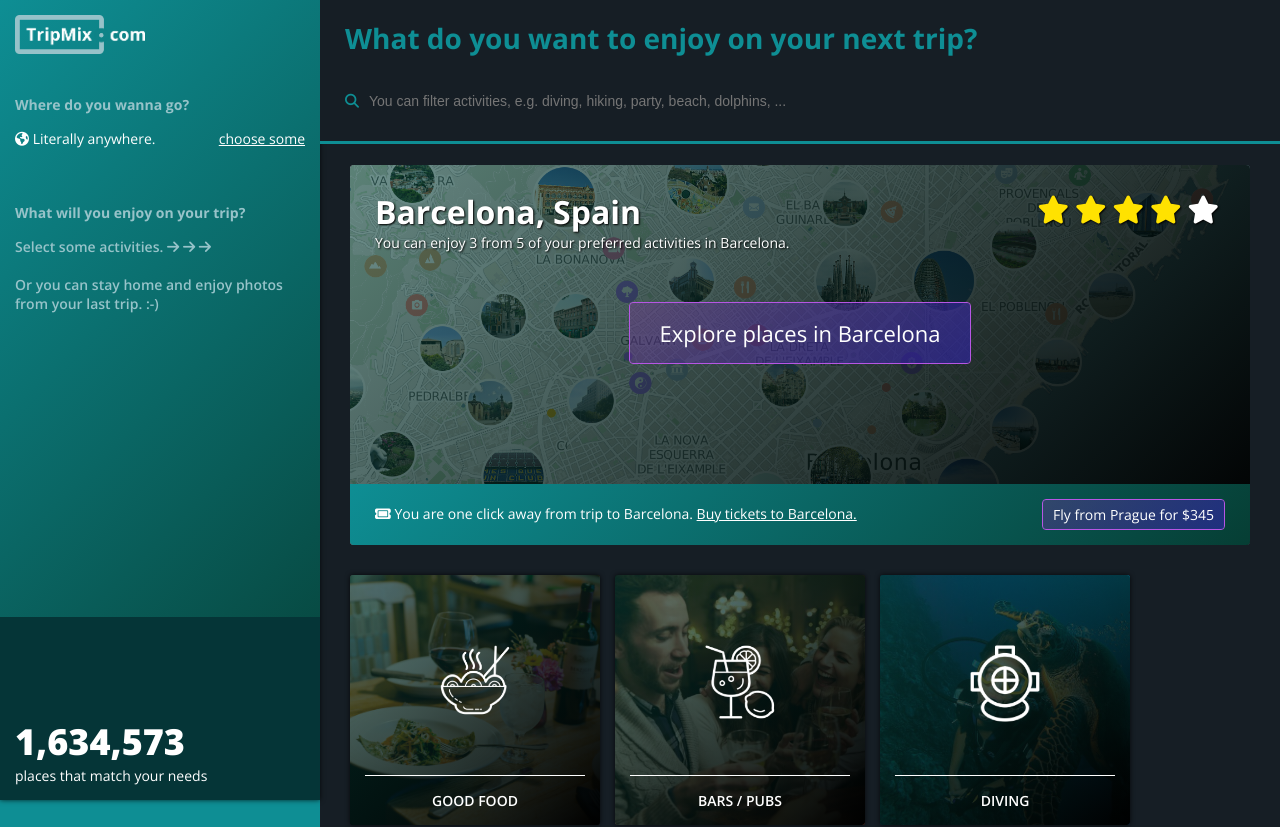
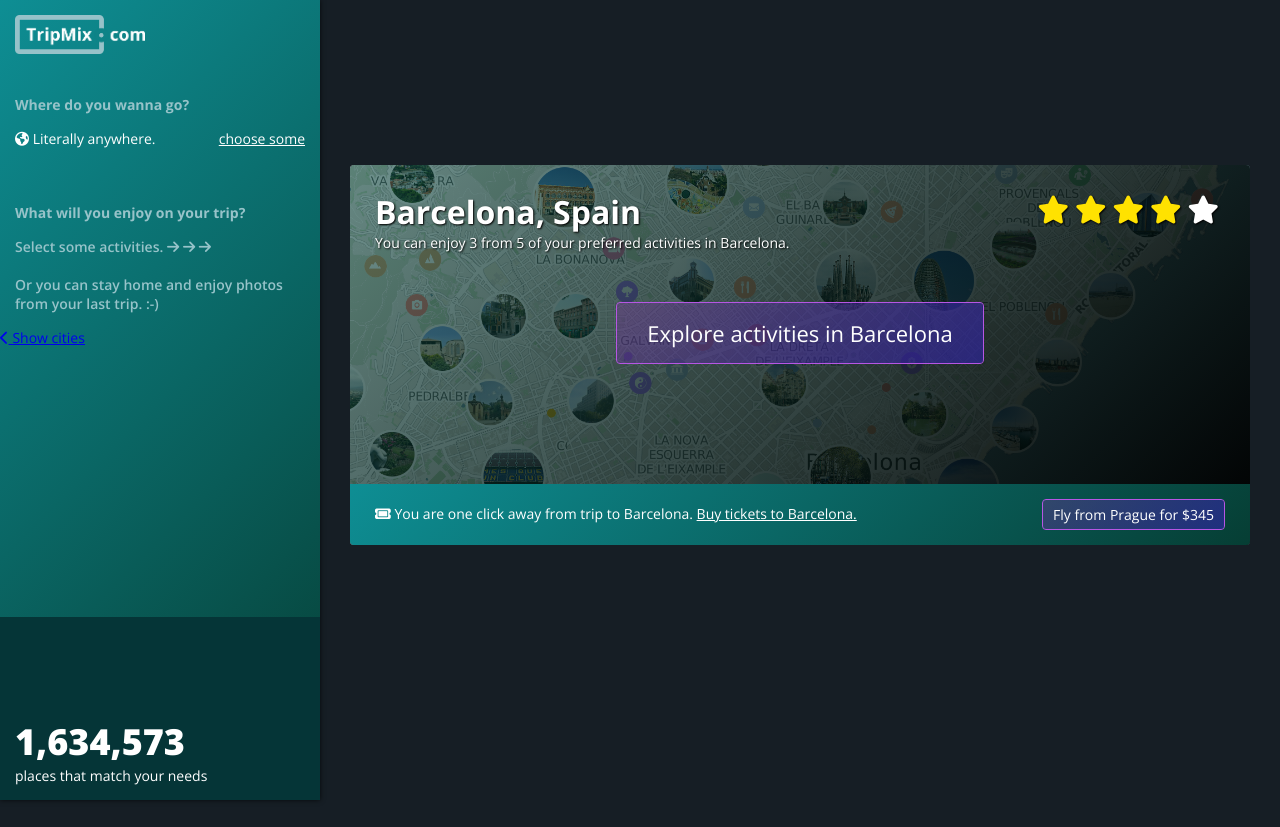
Before and after one commit to nezdemkovski/kiwi-hackathon-frontend, a React (Create React App) app: page /cities-list in a window 1280 px wide. Shown: the top 827 px of the page. After the commit the page ends 800 px from the top, so only its background shows below. Built offline with nearby package versions, Linux system fonts and the light colour scheme; a web font is replaced by a local one.

Commit message:
new changes

```diff
--- a/src/App.js
+++ b/src/App.js
@@ -2,6 +2,7 @@ import React, { Component } from 'react';
 import { Route } from 'react-router-dom';
 import Search from './Search';
 import Sidebar from './Sidebar';
+import CitiesPreviewList from './CitiesPreviewList';
 import './static/css/index.css';
 
 class App extends Component {
@@ -161,47 +162,9 @@ class App extends Component {
             <Route
               exact
               path="/"
-              render={() => <Search onSearch={this.handleSearch} />}
-            />
+              render={() =>
+                <div>
                   <Search applySearch={this.handleSearch} />
-
-            <div className="cities">
-              <div className="city barcelona">
-                <div className="map"></div>
-                  <div className="gradient-layer-map"></div>
-
-                    <div className="top">
-                      <div className="info">
-                        <div className="title">Barcelona, Spain</div>
-                        <div className="description">You can enjoy 3 from 5 of your preferred activities in Barcelona.</div>
-                      </div>
-
-                      <div className="rating">
-                        <i className="fa fa-star yellow" aria-hidden="true"></i>
-                        <i className="fa fa-star yellow" aria-hidden="true"></i>
-                        <i className="fa fa-star yellow" aria-hidden="true"></i>
-                        <i className="fa fa-star yellow" aria-hidden="true"></i>
-                        <i className="fa fa-star" aria-hidden="true"></i>
-
-                      </div>
-                    </div>
-
-                  <div className="center">
-                    <div className="button-transparent"><div className="bg"></div><div className="text">Explore places in Barcelona</div></div>
-                  </div>
-                  <div className="bottom">
-
-                    <div className="main-text">
-                      <i className="fa fa-ticket" aria-hidden="true"></i> You are one click away from trip to Barcelona. <a href="#">Buy tickets to Barcelona.</a>
-                    </div>
-                    <div className="button-transparent small"><div className="bg"></div><div className="text">Fly from Prague for $345</div></div>
-
-
-                  </div>
-
-              </div>
-            </div>
-
                   <div className="list">
                     {tilesToShow.map(tile => {
                       const isSelected = this.state.chosenTiles.some(
@@ -225,6 +188,10 @@ class App extends Component {
                       );
                     })}
                   </div>
+                </div>}
+            />
+            {/*<Search applySearch={this.handleSearch} />*/}
+            <Route path="/cities-list" component={CitiesPreviewList} />
           </div>
         </div>
       </div>
--- a/src/CitiesPreviewList.js
+++ b/src/CitiesPreviewList.js
@@ -3,7 +3,54 @@ import CityPreview from './CityPreview';
 
 class CitiesPreviewList extends Component {
   render() {
-    return <div>CityPreviewList</div>;
+    return (
+      <div className="cities">
+        <div className="city barcelona">
+          <div className="map" />
+          <div className="gradient-layer-map" />
+
+          <div className="top">
+            <div className="info">
+              <div className="title">Barcelona, Spain</div>
+              <div className="description">
+                You can enjoy 3 from 5 of your preferred activities in
+                Barcelona.
+              </div>
+            </div>
+
+            <div className="rating">
+              <i className="fa fa-star yellow" aria-hidden="true" />
+              <i className="fa fa-star yellow" aria-hidden="true" />
+              <i className="fa fa-star yellow" aria-hidden="true" />
+              <i className="fa fa-star yellow" aria-hidden="true" />
+              <i className="fa fa-star" aria-hidden="true" />
+
+            </div>
+          </div>
+
+          <div className="center">
+            <div className="button-transparent">
+              <div className="bg" />
+              <div className="text">Explore activities in Barcelona</div>
+            </div>
+          </div>
+          <div className="bottom">
+
+            <div className="main-text">
+              <i className="fa fa-ticket" aria-hidden="true" /> You are one
+              click away
+              from trip to Barcelona. <a href="#">Buy tickets to Barcelona.</a>
+            </div>
+            <div className="button-transparent small">
+              <div className="bg" />
+              <div className="text">Fly from Prague for $345</div>
+            </div>
+
+          </div>
+
+        </div>
+      </div>
+    );
   }
 }
 
--- a/src/Sidebar.js
+++ b/src/Sidebar.js
@@ -1,12 +1,14 @@
 import React, { Component } from 'react';
 import CitiesCount from './CitiesCount';
+import { Link } from 'react-router-dom';
 
 class Sidebar extends Component {
   render() {
     return (
       <div className="column--left">
-        <div className="logo" />
-
+        <Link to="/">
+          <div className="logo" />
+        </Link>
         <div className="title">Where do you wanna go?</div>
         <div className="location">
           <div className="place">
@@ -43,7 +45,13 @@ class Sidebar extends Component {
               last trip. :-)
             </div>
           : null}
-
+        <Link to="/cities-list">
+          <a href="#">
+            <i className="fa fa-chevron-left" aria-hidden="true" />
+            {' '}
+            Show cities
+          </a>
+        </Link>
         <div className="button--huge">
           <div className="count">
             <CitiesCount
```
Lines whose indentation alone changed are shown as unchanged.
